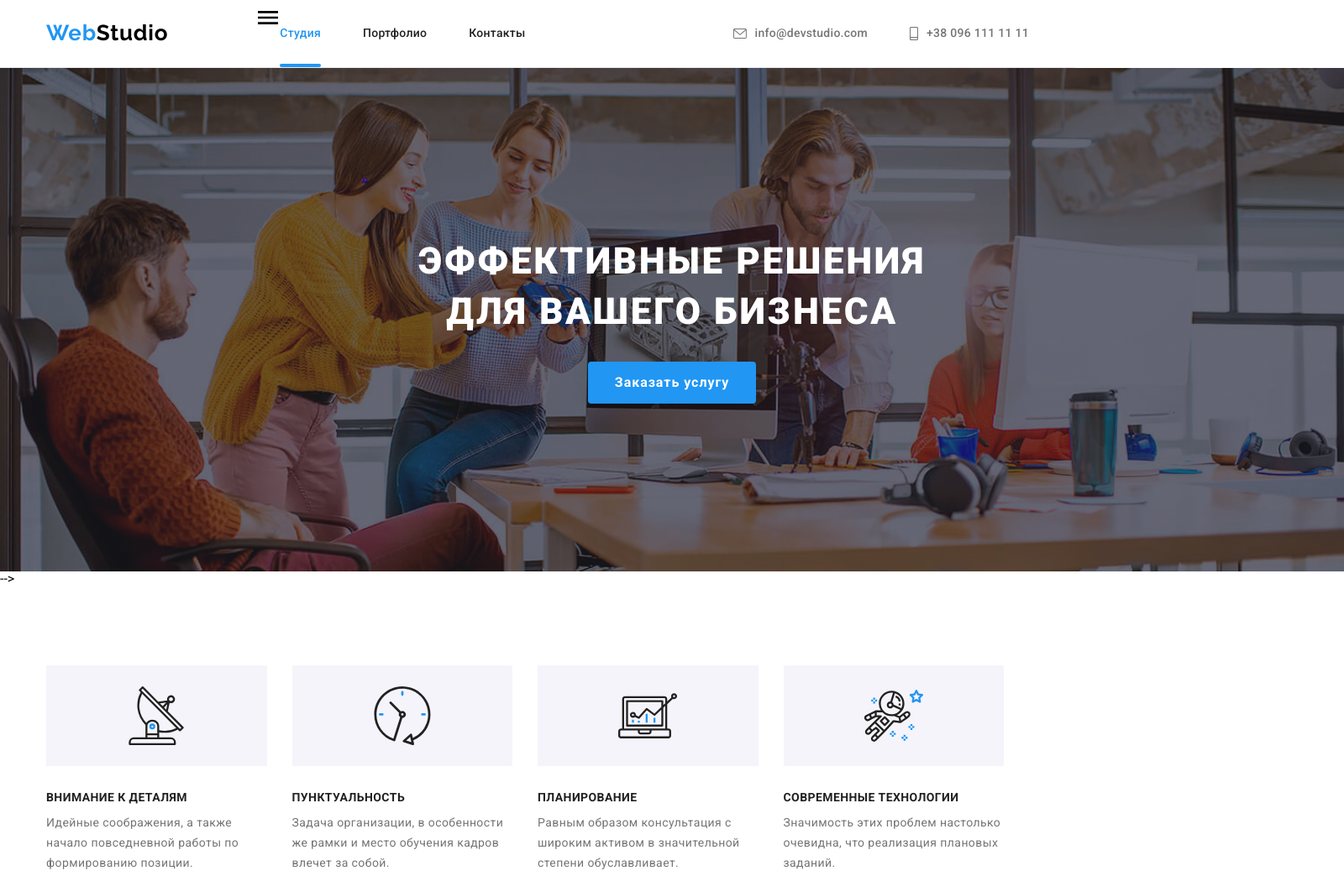
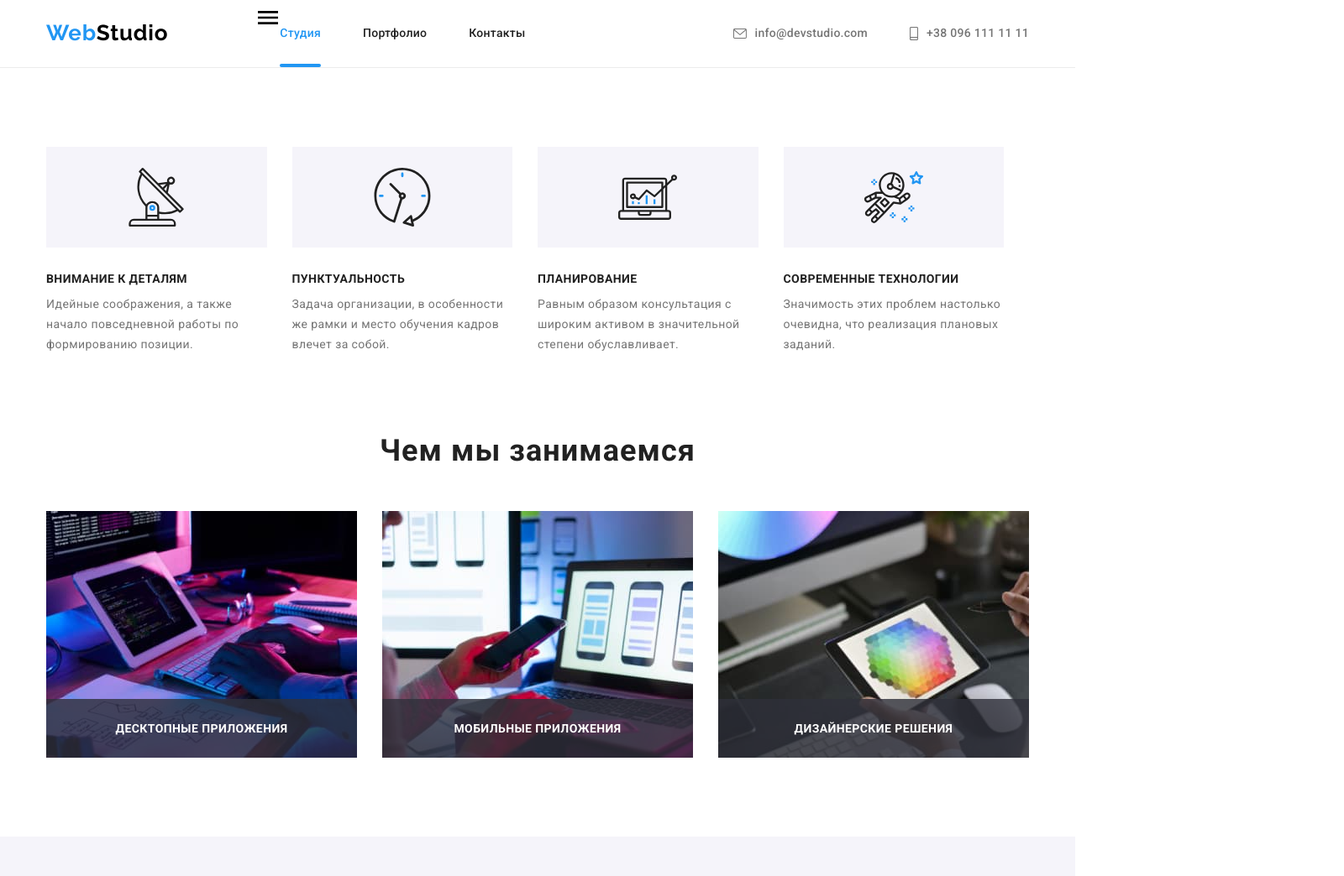
Before and after one commit to Kostq300/goit-markup-hw-08, a plain HTML site: page index.html in a window 1280 px wide. Shown: the top 1044 px of the page at 84% size, 1600 px wide, since content can reach past the window. Drawn offline with nearby package versions, Linux system fonts and the light colour scheme; files whose address does not match are found by name.

Commit message:
Update index.html

```diff
--- a/index.html
+++ b/index.html
@@ -99,7 +99,7 @@
     </header>
 
     <main>
-       <section class="hero">
+       <!-- <section class="hero">
         <div class="container">
           <h1 class="hero__title">Эффективные решения для вашего бизнеса</h1>
           <button class="btn" type="button" data-modal-open>
@@ -159,7 +159,7 @@
             </div>
           </div>
         </div>
-      </section>    -->
+      </section>     -->
 
       <section class="section benefits__list">
         <div class="container">
```
